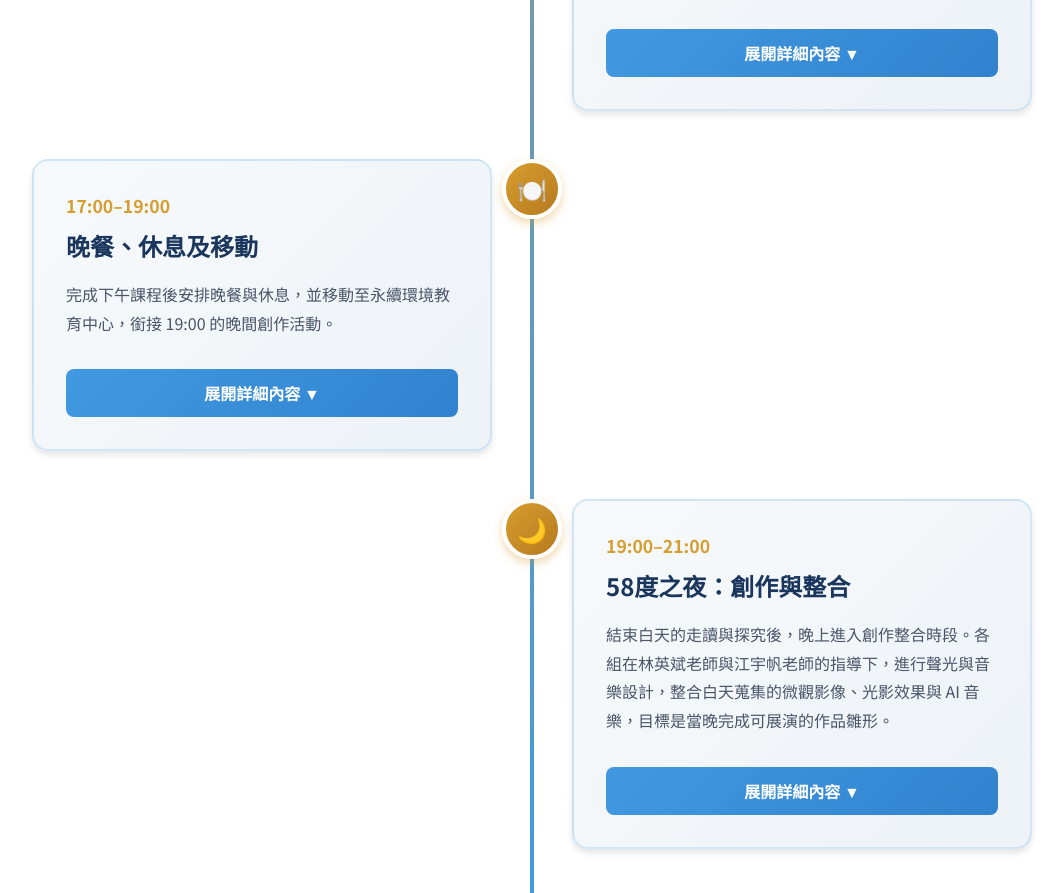
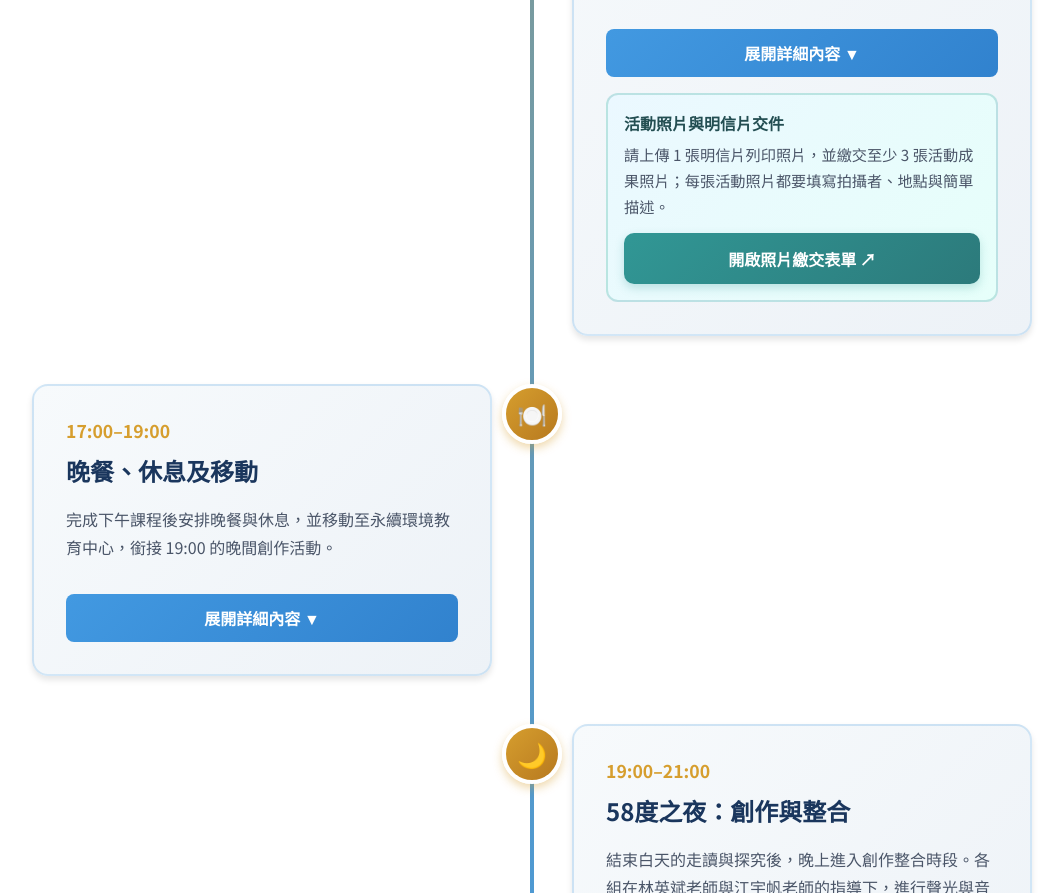
Before and after one commit to ab0308-del/bali-teacher-2026, a plain HTML site: page index.html in a window 1280 px wide. Shown: the part 3024-3917 px from the top of the page, without its empty margins (108-1171 px from the left). Drawn offline with nearby package versions, Linux system fonts and the light colour scheme; a web font is replaced by a local one.

Commit message:
新增照片繳交表單連結

```diff
--- a/index.html
+++ b/index.html
@@ -322,6 +322,47 @@
             background: linear-gradient(135deg, #ecc94b, #d69e2e);
             transform: translateY(-2px);
             box-shadow: 0 6px 14px rgba(214,158,46,0.35);
+        }
+
+        .photo-submit-panel {
+            margin-top: 1rem;
+            padding: 1rem;
+            border-radius: 12px;
+            background: linear-gradient(135deg, #ebf8ff, #e6fffa);
+            border: 2px solid rgba(49, 151, 149, 0.25);
+        }
+
+        .photo-submit-title {
+            color: #234e52;
+            font-weight: 700;
+            margin-bottom: 0.4rem;
+        }
+
+        .photo-submit-copy {
+            color: #4a5568;
+            font-size: 0.95rem;
+            line-height: 1.7;
+        }
+
+        .photo-submit-btn {
+            display: block;
+            width: 100%;
+            margin-top: 0.85rem;
+            padding: 0.85rem 1.5rem;
+            border-radius: 10px;
+            background: linear-gradient(135deg, #319795, #2c7a7b);
+            color: white;
+            font-weight: 700;
+            text-align: center;
+            text-decoration: none;
+            transition: all 0.3s ease;
+            box-shadow: 0 4px 10px rgba(49, 151, 149, 0.25);
+        }
+
+        .photo-submit-btn:hover {
+            background: linear-gradient(135deg, #38b2ac, #319795);
+            transform: translateY(-2px);
+            box-shadow: 0 6px 14px rgba(49, 151, 149, 0.35);
         }
 
         .knowledge-grid {
@@ -1750,6 +1791,13 @@
                             </div>
                         </div>
                         <button class="toggle-btn" onclick="toggleDetails(this)">展開詳細內容 ▼</button>
+                        <div class="photo-submit-panel">
+                            <div class="photo-submit-title">活動照片與明信片交件</div>
+                            <div class="photo-submit-copy">
+                                請上傳 1 張明信片列印照片，並繳交至少 3 張活動成果照片；每張活動照片都要填寫拍攝者、地點與簡單描述。
+                            </div>
+                            <a href="https://docs.google.com/forms/d/e/1FAIpQLScVnxXYlCgorRbYZifgu5ttc-F7dix3HxJ_ZdQBDtsVQL_n9g/viewform" target="_blank" rel="noopener noreferrer" class="photo-submit-btn">開啟照片繳交表單 ↗</a>
+                        </div>
                     </div>
                 </div>
 
```
